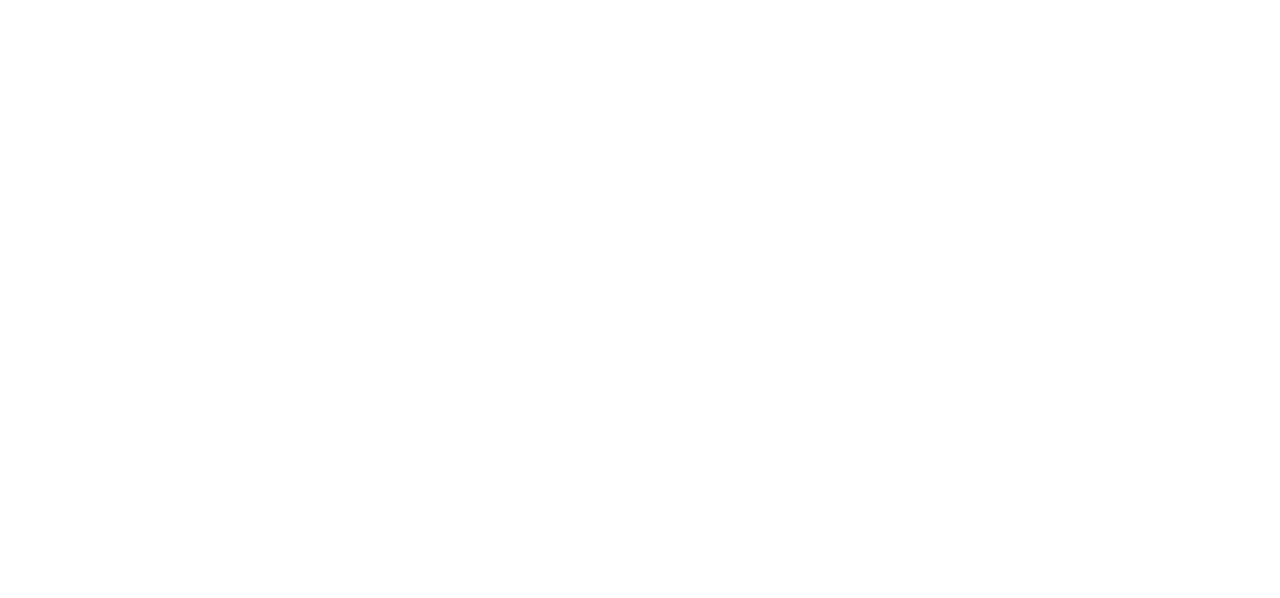
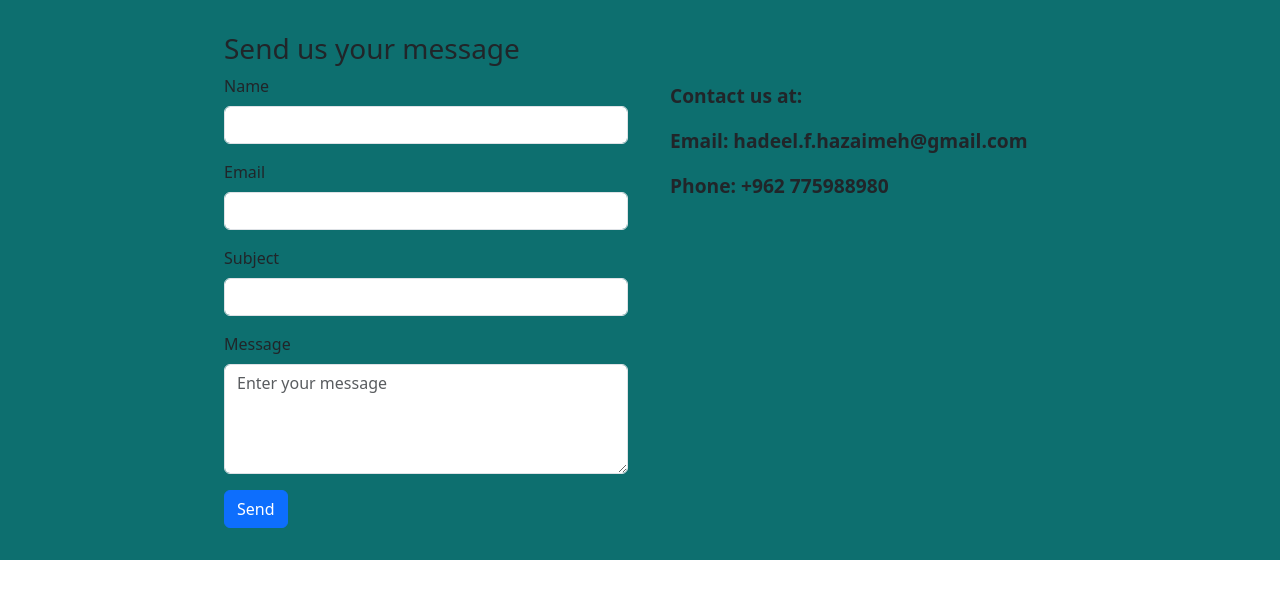
Before and after one commit to C9-hadeelHazimeh/MERAKI_Academy_Project_4, a React (Create React App) app in the folder frontend/: page /contact in a window 1280 px wide. Before the commit this address had no page. Shown: the top 598 px of the page. Built offline with nearby package versions, Linux system fonts and the light colour scheme.

Commit message:
contact us component

```diff
--- a/frontend/src/App.css
+++ b/frontend/src/App.css
@@ -1,73 +1,60 @@
 .App {
-
-  background-color: rgb(13, 111, 111);
+  background-color: bisque;
 }
-
 
 .homeHeader {
   display: flex;
   align-items: center;
-  column-gap: 20%;
-   padding-left: 20px;
+  column-gap: 10%;
+  padding-left: 20px;
   background-color: burlywood;
-
 }
 
-/* Style for the logo */
 .homeHeader img {
   width: 150px;
   height: auto;
   border-radius: 40%;
 }
 
-/* Style for the navigation bar */
-
 .bg-body-tertiary {
   background-color: burlywood !important;
-
 }
 
-
- .nav-link {
-
-  /* margin-left: 5px;  */
-
-   font-size: large;
+.nav-link {
+  padding-left: 30px;
+  font-size: large;
   font-weight: bold;
+  white-space: nowrap;
 }
 
-.me-auto{
+.me-auto {
   display: flex;
-  flex-direction: column;
-  column-gap: 50px;
+  align-items: center;
+  column-gap: 20px;
+}
 
-
-}
-.link{
-
-  font-size: larger;
+.link {
+  margin-right: 15px;
+  font-size: large;
   font-weight: bold;
   color: rgb(50, 50, 239);
   text-decoration: none;
 }
+.contactInfo {
+  padding-left: 30px;
+  padding-top: 50px;
+  font-size: larger;
+  font-weight: bold;
+}
 
-
-
-
-
-
-
-
-
-
-
-
-
-
-
-.container{
+.container {
   padding: 2rem;
   height: 70%;
   width: 70%;
+}
 
+.Contact{
+
+
+   background-color: rgb(13, 111, 111);;
 }
--- a/frontend/src/App.js
+++ b/frontend/src/App.js
@@ -12,6 +12,7 @@ import Clinic from "./components/Clinic"
 import LogOut from "./components/LogOut";
 import GetClinic from "./components/GetClinic";
 import Booking from "./components/Booking";
+import Contact from "./components/Contact";
 export const UserContext = createContext();
 function App() {
 
@@ -39,6 +40,7 @@ function App() {
       <Route path="/getclinic" element={<GetClinic/>}/>
       <Route path="/logout" element={<LogOut/>}/>
       <Route path="/booking" element={<Booking/>}/>
+      <Route path="/contact" element={<Contact/>}/>
       </Routes>
       </UserContext.Provider>
     </div>
--- a/frontend/src/components/Contact.js
+++ b/frontend/src/components/Contact.js
@@ -1,11 +1,76 @@
 import React from 'react'
-import { Card } from 'react-bootstrap';
 
+import { Form, Button, Container, Row, Col } from 'react-bootstrap';
 
 const Contact = () => {
 
   return (
-    <div></div>
+    <div className='Contact'>
+<Container>
+      <Row>
+        <Col md={6}>
+          <Form>
+            <h3> Send us your message </h3>
+            <Form.Group className="mb-3" controlId="formName">
+              <Form.Label>Name</Form.Label>
+              <Form.Control
+                type="text"
+                name="name"
+
+              />
+            </Form.Group>
+
+            <Form.Group className="mb-3" controlId="formEmail">
+              <Form.Label>Email</Form.Label>
+              <Form.Control
+                type="email"
+
+                name="email"
+
+              />
+            </Form.Group>
+
+            <Form.Group className="mb-3" controlId="formSubject">
+              <Form.Label>Subject</Form.Label>
+              <Form.Control
+                type="text"
+
+                name="subject"
+
+              />
+            </Form.Group>
+
+            <Form.Group className="mb-3" controlId="formMessage">
+              <Form.Label>Message</Form.Label>
+              <Form.Control
+                as="textarea"
+                rows={4}
+                placeholder="Enter your message"
+                name="message"
+
+              />
+            </Form.Group>
+
+            <Button variant="primary" type="submit">
+              Send
+            </Button>
+          </Form>
+        </Col>
+
+        <Col  className='contactInfo' md={6}>
+
+          <p>Contact us at:</p>
+          <p>Email: hadeel.f.hazaimeh@gmail.com</p>
+          <p>Phone: +962 775988980</p>
+        </Col>
+      </Row>
+    </Container>
+
+
+
+
+
+    </div>
   )
 }
 
--- a/frontend/src/components/Home.js
+++ b/frontend/src/components/Home.js
@@ -21,15 +21,15 @@ const Home = () => {
           <Nav className="me-auto">
           <Nav.Link><Link to="/login" className='link'>Login</Link></Nav.Link>
           <Nav.Link><Link to="/register" className='link'>Register</Link></Nav.Link>
-          <Nav.Link><Link to="/logout"  className='link'>LogOut</Link></Nav.Link>
-          <Nav.Link><Link to="/contact"  className='link'>Contact Us</Link></Nav.Link>
+          <Nav.Link><Link to="/logout"  className='link'>Logout</Link></Nav.Link>
+          <Nav.Link><Link to="/contact"  className='link'>Contact us</Link></Nav.Link>
 
           </Nav>
         </Navbar.Collapse>
       </Container>
     </Navbar>
     </div>
-    {/*
+
     <Carousel>
       <Carousel.Item>
         <ExampleCarouselImage text="First slide" />
@@ -54,7 +54,7 @@ const Home = () => {
           </p>
         </Carousel.Caption>
       </Carousel.Item>
-    </Carousel> */}
+    </Carousel>
 
 
 
```
